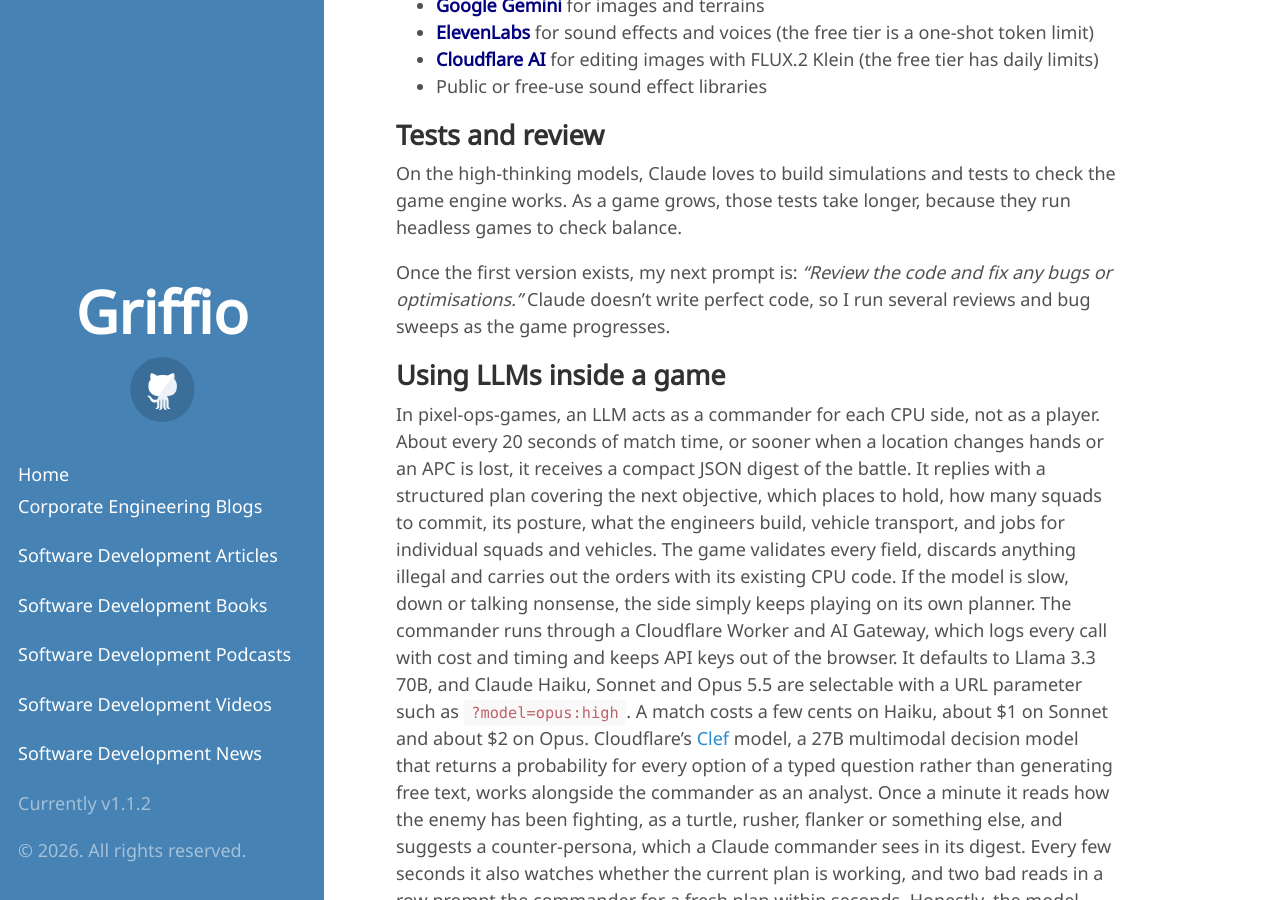
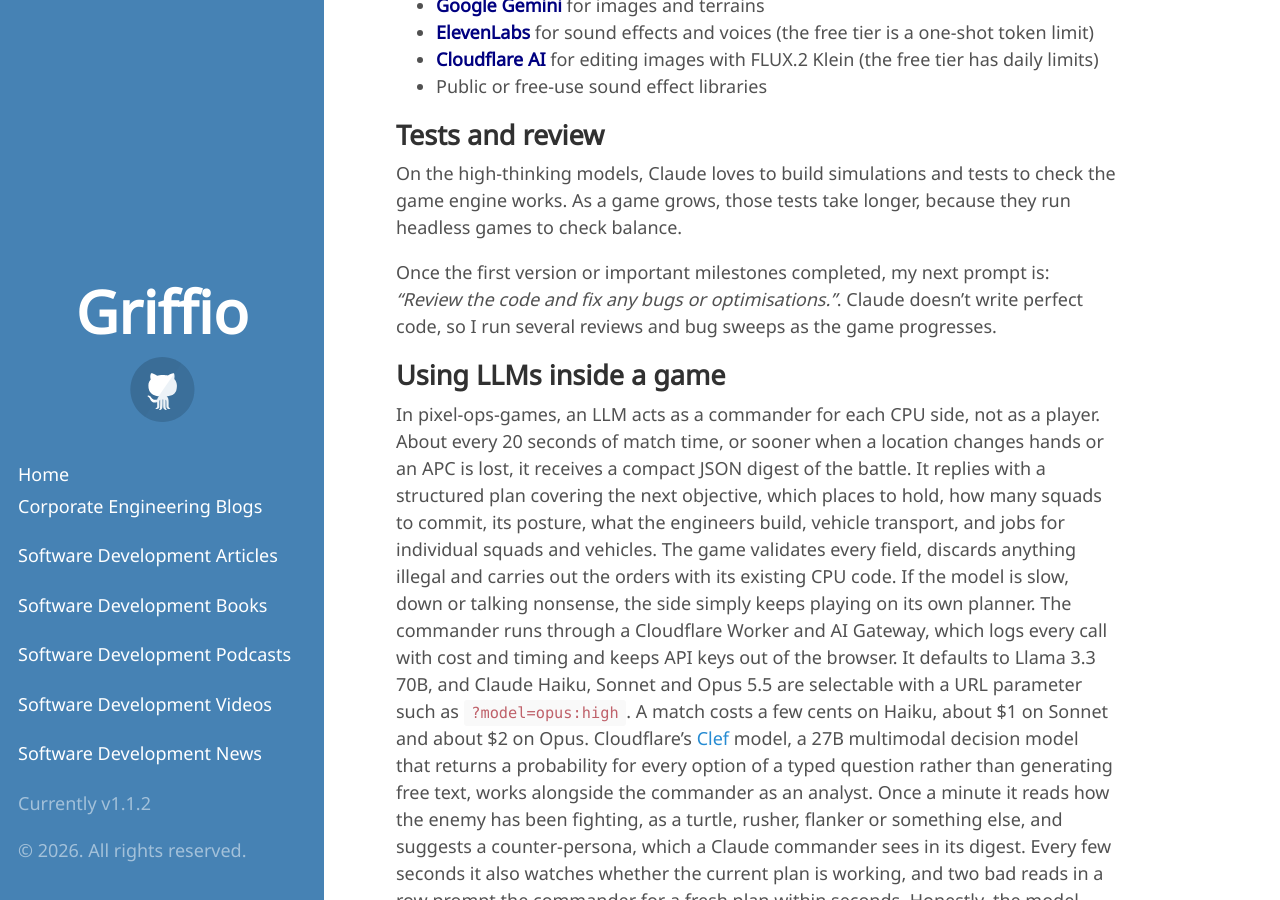
Before and after one commit to griffio/griffio.github.io, a Jekyll site: the page built from _posts/2026-11-10-Using-Claude-Code-For-Agent-Driven-Web-Browser-Games.md, in a window 1280 px wide and 900 px high, scrolled down 2768 px. Built offline with Jekyll 4.4.1, drawn with Linux system fonts in a browser that asks for light colours; some web fonts are replaced.

Commit message:
Update 2026-11-10-Using-Claude-Code-For-Agent-Driven-Web-Browser-Games.md

```diff
--- a/_posts/2026-11-10-Using-Claude-Code-For-Agent-Driven-Web-Browser-Games.md
+++ b/_posts/2026-11-10-Using-Claude-Code-For-Agent-Driven-Web-Browser-Games.md
@@ -90,7 +90,7 @@
 
 On the high-thinking models, Claude loves to build simulations and tests to check the game engine works. As a game grows, those tests take longer, because they run headless games to check balance.
 
-Once the first version exists, my next prompt is: *"Review the code and fix any bugs or optimisations."* Claude doesn't write perfect code, so I run several reviews and bug sweeps as the game progresses.
+Once the first version or important milestones completed, my next prompt is: *"Review the code and fix any bugs or optimisations."*. Claude doesn't write perfect code, so I run several reviews and bug sweeps as the game progresses.
 
 ## Using LLMs inside a game
 
```
